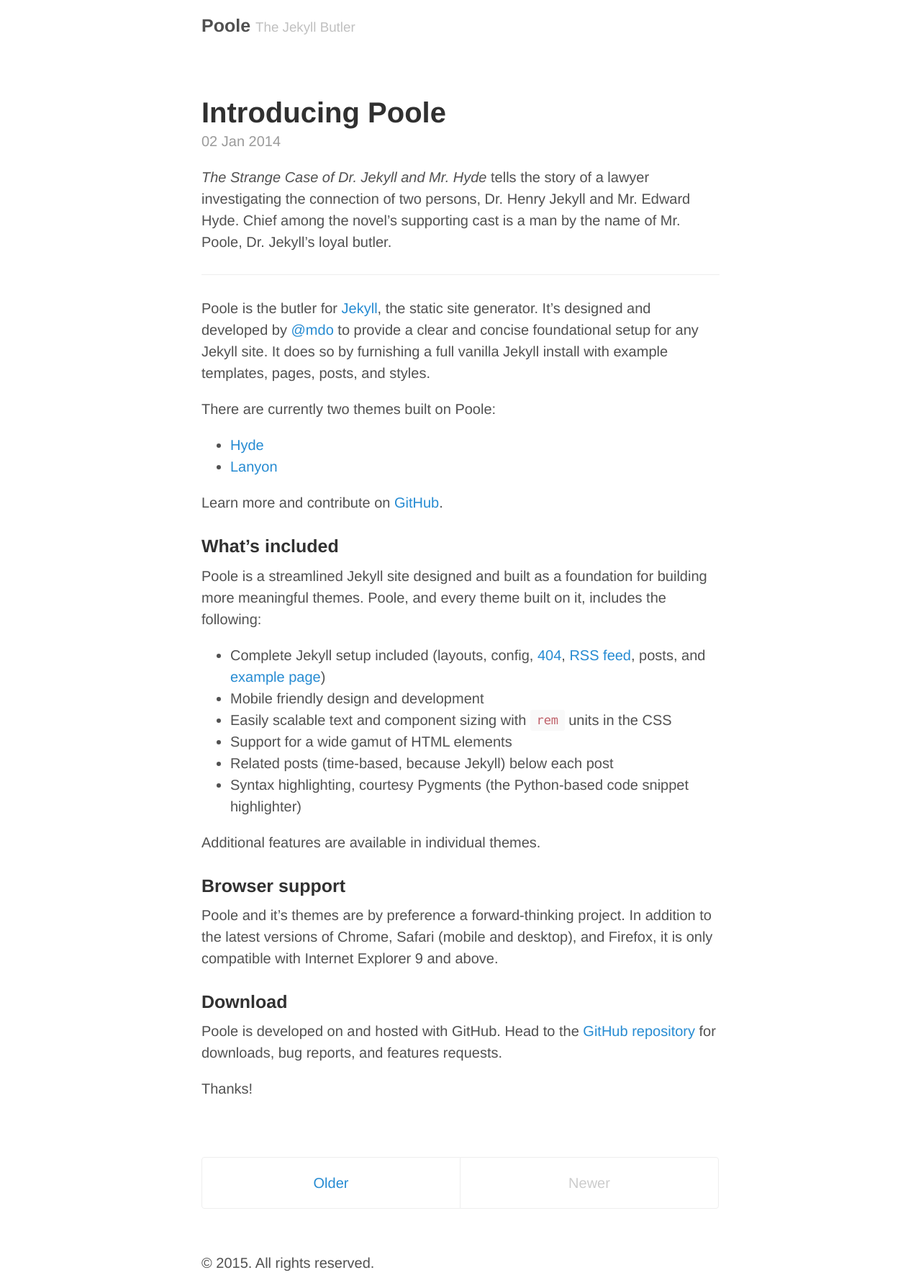
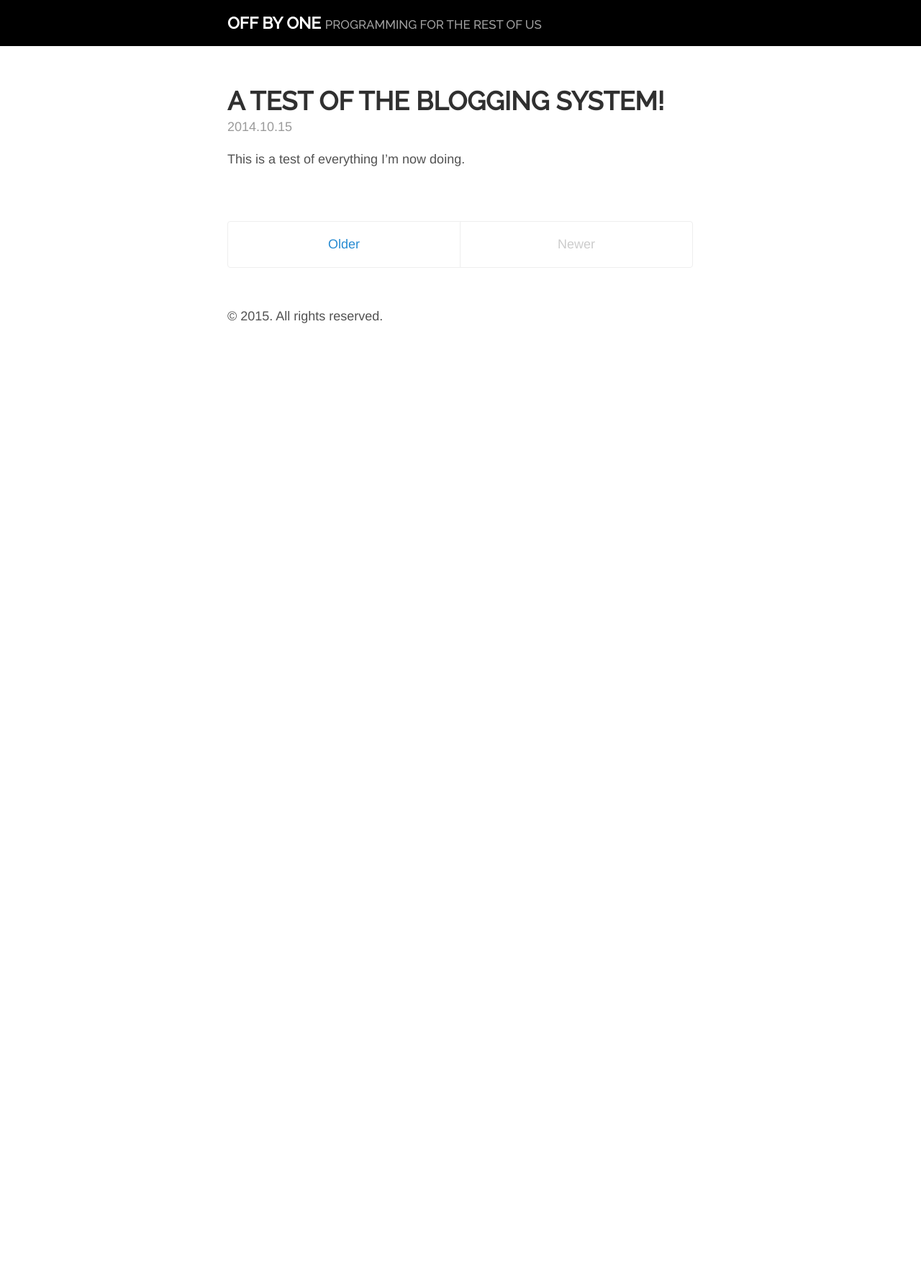
Before and after one commit to jwahyoung/off-by-one, a Jekyll site: the page built from index.html, in a window 1280 px wide. Shown: the whole page at 72% size. Built offline with Jekyll 4.4.1, drawn with Linux system fonts in a browser that asks for light colours; some web fonts are replaced; Markdown is read by kramdown in place of the engine named in the settings; the list of posts is cut into pages by our own code; after the commit the page ends 900 px from its top, so only the background shows below that.

Commit message:
Second commit, change layout.

```diff
--- a/_config.yml
+++ b/_config.yml
@@ -6,17 +6,17 @@
 permalink:        pretty
 
 # Setup
-title:            Poole
-tagline:          The Jekyll Butler
-url:              http://getpoole.com
+title:            Off by one
+tagline:          Programming for the rest of us
+url:              http://blog.jedd-ahyoung.com
 paginate:         1
 baseurl:          /
 author:
-  name:           Mark Otto
-  url:            https://twitter.com/mdo
-  email:          markdotto@gmail.com
+  name:           Jedd Ahyoung
+  url:            http://www.jedd-ahyoung.com
+  email:          jedd-ahyoung@gmail.com
 
 # Custom vars
 version:          1.0.0
 github:
-  repo:           https://github.com/poole/poole
+  repo:           https://github.com/jedd-ahyoung/jedd-ahyoung.github.io
--- a/_includes/head.html
+++ b/_includes/head.html
@@ -14,13 +14,18 @@
 	</title>
 
 	<!-- CSS -->
-  <link rel="stylesheet" href="{{ site.baseurl }}public/css/poole.css">
-  <link rel="stylesheet" href="{{ site.baseurl }}public/css/syntax.css">
+	<link rel="stylesheet" href="{{ site.baseurl }}public/css/poole.css" />
+	<link rel="stylesheet" href="{{ site.baseurl }}public/css/syntax.css" />
+
+	<!-- Google Fonts -->
+	<link href='http://fonts.googleapis.com/css?family=Muli:300' rel='stylesheet' type='text/css' />
+	<link href='http://fonts.googleapis.com/css?family=Raleway:100,300,500' rel='stylesheet' type='text/css' />
+	<link href='http://fonts.googleapis.com/css?family=Rock+Salt' rel='stylesheet' type='text/css' />
 
 	<!-- Icons -->
-  <link rel="apple-touch-icon-precomposed" sizes="144x144" href="{{ site.baseurl }}public/apple-touch-icon-precomposed.png">
-  <link rel="shortcut icon" href="{{ site.baseurl }}public/favicon.ico">
+	<link rel="apple-touch-icon-precomposed" sizes="144x144" href="{{ site.baseurl }}public/apple-touch-icon-precomposed.png" />
+	<link rel="shortcut icon" href="{{ site.baseurl }}public/favicon.ico" />
 
 	<!-- RSS -->
-  <link rel="alternate" type="application/rss+xml" title="RSS" href="{{ site.baseurl }}atom.xml">
+	<link rel="alternate" type="application/rss+xml" title="RSS" href="{{ site.baseurl }}atom.xml" />
 </head>
--- a/_layouts/default.html
+++ b/_layouts/default.html
@@ -5,13 +5,15 @@
 
   <body>
 
-    <div class="container content">
-      <div class="masthead">
+    <div class="masthead">
+      <div class="container">
         <h3 class="masthead-title">
           <a href="{{ site.baseurl }}" title="Home">{{ site.title }}</a>
           <small>{{ site.tagline }}</small>
         </h3>
       </div>
+    </div>
+    <div class="container content">
 
       {{ content }}
 
--- a/_layouts/post.html
+++ b/_layouts/post.html
@@ -4,7 +4,7 @@
 
 <div class="post">
   <h1 class="post-title">{{ page.title }}</h1>
-  <span class="post-date">{{ page.date | date_to_string }}</span>
+  <span class="post-date">{{ page.date | date: "%Y.%m.%d" }}</span>
   {{ content }}
 </div>
 
@@ -16,7 +16,7 @@
         <h3>
           <a href="{{ site.baseurl }}{{ post.url }}">
             {{ post.title }}
-            <small>{{ post.date | date_to_string }}</small>
+            <small>{{ post.date | date: "%Y.%m.%d" }}</small>
           </a>
         </h3>
       </li>
--- /dev/null
+++ b/_posts/2014-10-15-a-test-of-the-blogging-system.md
@@ -0,0 +1,6 @@
+---
+layout: post
+title: A test of the blogging system!
+---
+
+This is a test of everything I'm now doing.
--- a/index.html
+++ b/index.html
@@ -12,7 +12,7 @@
       </a>
     </h1>
 
-    <span class="post-date">{{ post.date | date_to_string }}</span>
+    <span class="post-date">{{ post.date | date: "%Y.%m.%d" }}</span>
 
     {{ post.content }}
   </div>
--- a/public/css/poole.css
+++ b/public/css/poole.css
@@ -48,13 +48,13 @@
 }
 
 html {
-  font-family: "Helvetica Neue", Helvetica, Arial, sans-serif;
-  font-size: 16px;
+  font-family: "Muli", Helvetica, Arial, sans-serif;
+  font-size: 14px;
   line-height: 1.5;
 }
 @media (min-width: 38em) {
   html {
-    font-size: 20px;
+    font-size: 18px;
   }
 }
 
@@ -89,6 +89,8 @@
 }
 h1 {
   font-size: 2rem;
+  font-family: 'Raleway', sans-serif;
+  text-transform: uppercase;
 }
 h2 {
   margin-top: 1rem;
@@ -304,19 +306,22 @@
   padding-top:    1rem;
   padding-bottom: 1rem;
   margin-bottom: 3rem;
+  background: black;
 }
 .masthead-title {
+  font-family: 'Raleway', sans-serif;
+  text-transform: uppercase;
   margin-top: 0;
   margin-bottom: 0;
-  color: #505050;
+  color: #fff;
 }
 .masthead-title a {
-  color: #505050;
+  color: #fff;
 }
 .masthead-title small {
   font-size: 75%;
   font-weight: 400;
-  color: #c0c0c0;
+  color: #a0a0a0;
   letter-spacing: 0;
 }
 
```
Lines whose indentation alone changed are shown as unchanged.
